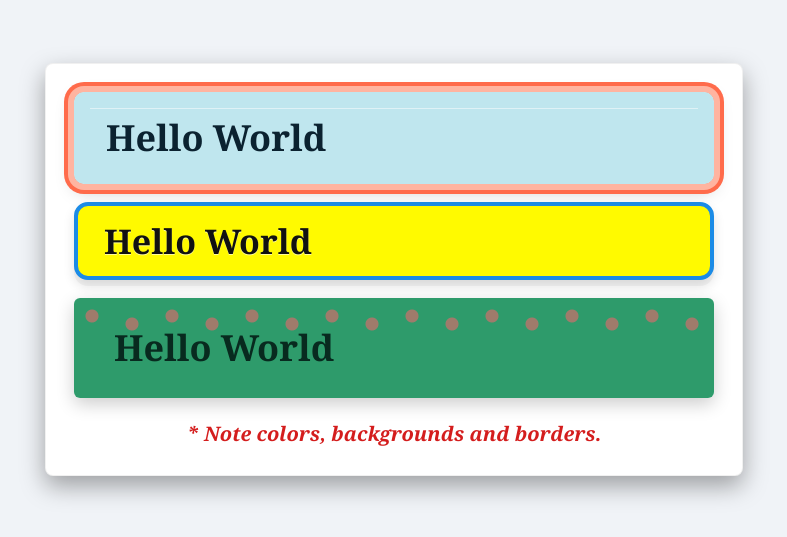
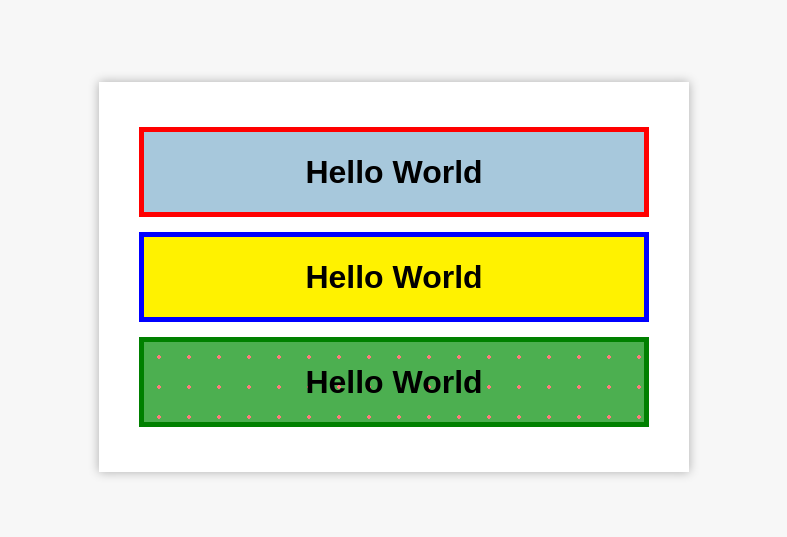
Before and after one commit to YohanesRafelius/Exercise-12, a plain HTML site: page index.html in a window 1280 px wide. Shown: the part 131-668 px from the top of the page, without its empty margins (246-1033 px from the left). Drawn offline with Linux system fonts and the light colour scheme.

Commit message:
Refactor index.html for improved layout and styles
Updated HTML structure and styling for the page.

```diff
--- a/index.html
+++ b/index.html
@@ -1,158 +1,67 @@
-<!doctype html>
-<html lang="id">
+<!DOCTYPE html>
+<html lang="en">
 <head>
-<meta charset="utf-8" />
-<meta name="viewport" content="width=device-width,initial-scale=1" />
-<title>Exercise Replica</title>
+<meta charset="UTF-8">
+<meta name="viewport" content="width=device-width, initial-scale=1.0">
+<title>Web Programming Exercise 12</title>
 <style>
-  :root{
-    --bg:#f0f3f7;
-    --frame-bg:#ffffff;
-    --frame-shadow: 0 10px 25px rgba(0,0,0,0.35), inset 0 2px 0 rgba(255,255,255,0.6);
-  }
-  html,body{
-    height:100%;
-    margin:0;
-    background:var(--bg);
-    font-family: "Georgia", "Times New Roman", serif;
-    -webkit-font-smoothing:antialiased;
-    -moz-osx-font-smoothing:grayscale;
+  body {
+    background-color: #f7f7f7;
+    display: flex;
+    justify-content: center;
+    align-items: center;
+    min-height: 100vh;
+    font-family: Arial, sans-serif;
   }
 
-  .page{
-    min-height:100%;
-    display:flex;
-    align-items:center;
-    justify-content:center;
-    padding:40px 20px;
-    box-sizing:border-box;
+  .container {
+    background-color: white;
+    padding: 30px 40px;
+    box-shadow: 0 0 10px rgba(0,0,0,0.3);
+    text-align: center;
   }
 
-  .card{
-    width:640px;
-    background:var(--frame-bg);
-    padding:28px;
-    border-radius:8px;
-    box-shadow: var(--frame-shadow);
-    border:1px solid rgba(0,0,0,0.06);
+  .box {
+    width: 500px;
+    height: 80px;
+    line-height: 80px;
+    font-size: 32px;
+    font-weight: bold;
+    margin: 15px auto;
+    color: black;
   }
 
-  .stack{
-    display:flex;
-    flex-direction:column;
-    gap:18px;
+  .box1 {
+    background-color: #a7c8dc;
+    border: 5px solid red;
   }
 
-  .hello{
-    font-weight:700;
-    font-size:36px;
-    line-height:1;
-    color:#111;
-    padding:18px 22px;
-    border-radius:6px;
-    box-sizing:border-box;
-    display:block;
-    width:100%;
+  .box2 {
+    background-color: #fff200;
+    border: 5px solid blue;
   }
 
-  .top{
-    background:linear-gradient(#bfe6ee,#bfe6ee);
-    border-radius:10px;
-    padding:10px;
-    box-sizing:border-box;
-    box-shadow: 0 0 0 6px #ffb4a0, 0 0 0 10px #ff6b4b, 0 6px 18px rgba(0,0,0,0.25);
+  /* Box 3 */
+  .box3 {
+    background-color: #4caf50;
+    border: 5px solid green;
+    background-image: radial-gradient(circle, #ff7b7b 8%, transparent 9%);
+    background-size: 30px 30px;
   }
 
-  .top .hello{
-    background:#bfe6ee;
-    border:6px solid rgba(255,255,255,0.0);
-    padding:12px 16px;
-    font-size:36px;
-    border-radius:6px;
-    color:#0b2230;
-    box-shadow: inset 0 1px 0 rgba(255,255,255,0.5);
-  }
-
-  .middle{
-    background: #fffa00;
-    border-radius:14px;
-    padding:8px;
-    box-sizing:border-box;
-    box-shadow: 0 6px 0 rgba(0,0,0,0.04), 0 6px 12px rgba(0,0,0,0.12);
-    border:4px solid #1b8be6;
-  }
-
-  .middle .hello{
-    background: transparent;
-    padding:10px 18px;
-    font-size:34px;
-    color:#111;
-    text-shadow: 0 1px 0 rgba(255,255,255,0.6);
-    border-radius:10px;
-  }
-
-  .bottom{
-    border-radius:6px;
-    padding:8px;
-    box-sizing:border-box;
-    box-shadow: 0 6px 18px rgba(0,0,0,0.20);
-    background:linear-gradient(180deg, #2e9b6b 0%, #2e9b6b 100%);
-  }
-
-  .bottom .pattern{
-    border-radius:4px;
-    padding:16px 20px;
-    background:
-      radial-gradient(circle at 10px 10px, #9f7b6b 6px, transparent 7px),
-      radial-gradient(circle at 50px 18px, #9f7b6b 6px, transparent 7px),
-      radial-gradient(circle at 90px 10px, #9f7b6b 6px, transparent 7px),
-      radial-gradient(circle at 130px 18px, #9f7b6b 6px, transparent 7px),
-      linear-gradient(#2e9b6b,#2e9b6b);
-    background-size: 160px 36px;
-    background-repeat: repeat-x;
-  }
-
-  .bottom .hello{
-    background:transparent;
-    padding:8px 12px;
-    font-size:36px;
-    color:#082a1f;
-  }
-
-  .note{
-    margin-top:22px;
-    text-align:center;
-    color:#d41d1d;
-    font-style:italic;
-    font-weight:700;
-    font-size:20px;
-  }
-
-  @media (max-width:700px){
-    .card{ width:100%; }
-    .hello{ font-size:28px; }
-    .top .hello, .bottom .hello { font-size:28px; }
+  .note {
+    color: red;
+    font-style: italic;
+    margin-top: 20px;
+    font-size: 18px;
   }
 </style>
 </head>
 <body>
-  <div class="page">
-    <div class="card">
-      <div class="stack">
-        <div class="top">
-          <div class="hello">Hello World</div>
-        </div>
-        <div class="middle">
-          <div class="hello">Hello World</div>
-        </div>
-        <div class="bottom">
-          <div class="pattern">
-            <div class="hello">Hello World</div>
-          </div>
-        </div>
-      </div>
-      <div class="note">* Note colors, backgrounds and borders.</div>
-    </div>
+  <div class="container">
+    <div class="box box1">Hello World</div>
+    <div class="box box2">Hello World</div>
+    <div class="box box3">Hello World</div>
   </div>
 </body>
 </html>
```
